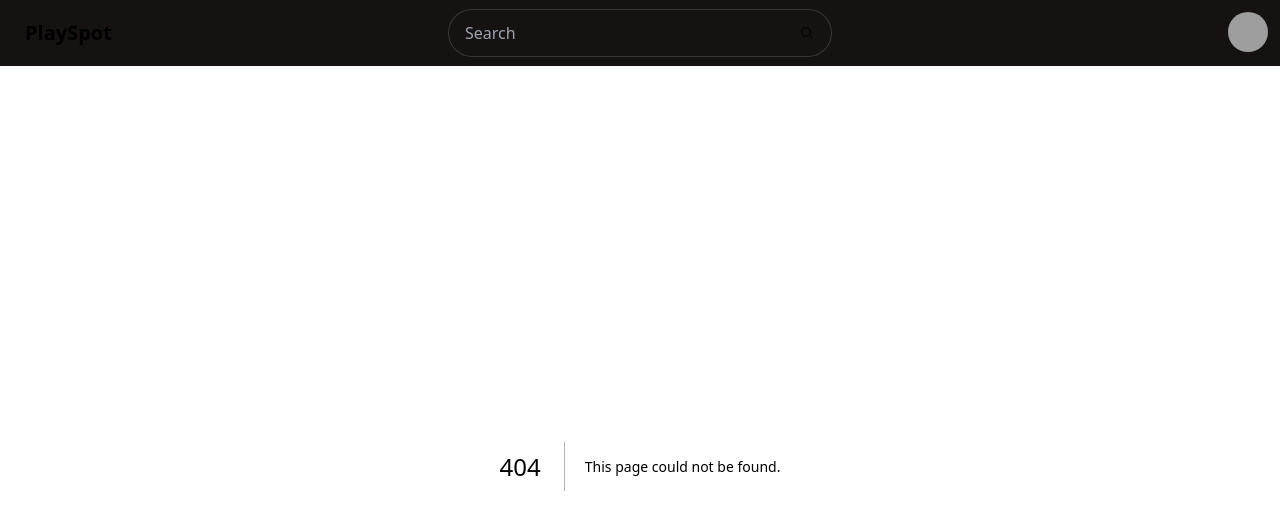
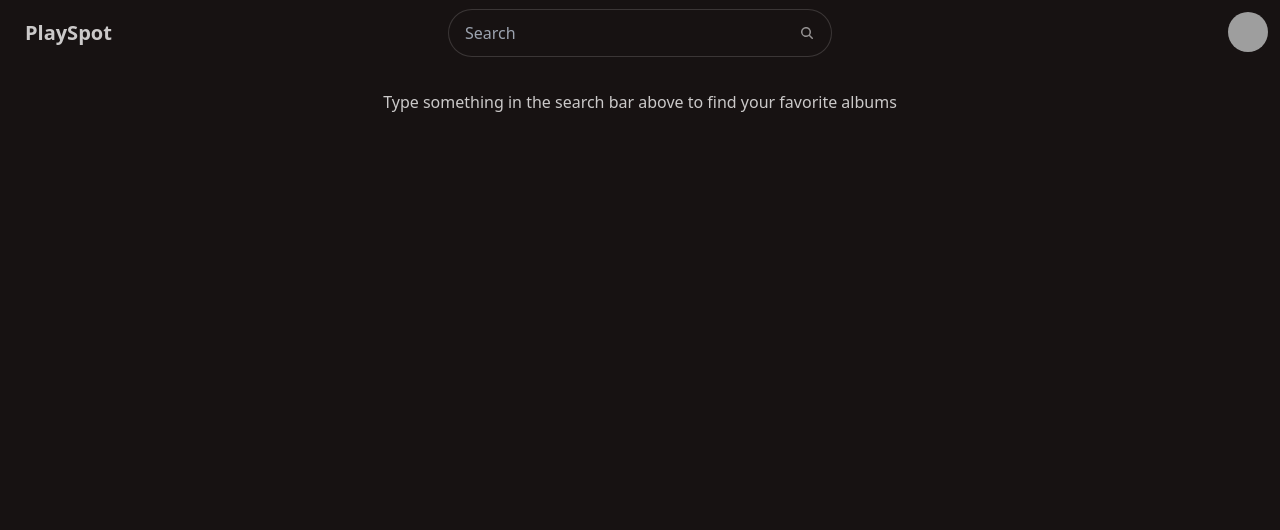
Before and after one commit to rthurmed/playspot, a Next.js app: page /search in a window 1280 px wide. Before the commit this address had no page. Shown: the top 530 px of the page. Built offline with nearby package versions, Linux system fonts and the light colour scheme; grey boxes are pictures that could not be loaded.

Commit message:
Implemented search page

```diff
--- a/src/app/layout.tsx
+++ b/src/app/layout.tsx
@@ -17,6 +17,7 @@
       <body className="antialiased">
         <Navbar />
         {children}
+        {/* TODO: player interface (with PlayerContext) */}
       </body>
     </html>
   );
--- /dev/null
+++ b/src/app/search/page.tsx
@@ -0,0 +1,48 @@
+import { albums } from "@/database";
+
+export default async function SearchPage({
+    searchParams
+}: {
+    searchParams: Promise<{ [key: string]: string | string[] | undefined }>
+}) {
+    const queryString = (await searchParams)["q"]?.toString() || undefined;
+
+    const filteredAlbums = queryString === undefined ? [] : albums
+        .filter((a) => (
+            a.title.toUpperCase().includes(queryString.toUpperCase()) ||
+            a.artist.name.toUpperCase().includes(queryString.toUpperCase())
+        ));
+
+    return (
+        <div className="max-w-5xl py-6 px-6 m-auto">
+            {queryString === undefined ? (
+                <div className="text-center">
+                    <p>Type something in the search bar above to find your favorite albums</p>
+                </div>
+            ) : (
+                <>
+                    <div className="flex flex-row justify-between">
+                        <h2>Results for "{queryString}"</h2>
+                        <span>{filteredAlbums.length} albums</span>
+                    </div>
+                    <div className="flex flex-col">
+                        {filteredAlbums.map((album) => (
+                            <div
+                                key={album.id}
+                                className="card card-side bg-base-100 hover:bg-base-300"
+                            >
+                                <figure className="pl-6">
+                                    <img src="https://placecats.com/300/300" alt="Album" className="rounded-2xl h-16 aspect-square" />
+                                </figure>
+                                <div className="card-body">
+                                    <p>{album.title}</p>
+                                    <p>{album.artist.name}</p>
+                                </div>
+                            </div>
+                        ))}
+                    </div>
+                </>
+            )}
+        </div>
+    )
+}
--- a/src/components/Navbar.tsx
+++ b/src/components/Navbar.tsx
@@ -1,5 +1,6 @@
 import Link from "next/link";
 import "./Navbar.css";
+import { NavbarSearch } from "./NavbarSearch";
 
 export function Navbar() {
     return (
@@ -11,21 +12,7 @@
             </div>
             <div className="flex-grow">
                 <div id="search-field" className="flex-none justify-center gap-2 w-full">
-                    <div className="form-control lg:w-96 w-full">
-                        <label className="input input-bordered flex items-center gap-2">
-                            <input type="text" className="grow" placeholder="Search" />
-                            <svg
-                                xmlns="http://www.w3.org/2000/svg"
-                                viewBox="0 0 16 16"
-                                fill="currentColor"
-                                className="h-4 w-4 opacity-70">
-                                <path
-                                    fillRule="evenodd"
-                                    d="M9.965 11.026a5 5 0 1 1 1.06-1.06l2.755 2.754a.75.75 0 1 1-1.06 1.06l-2.755-2.754ZM10.5 7a3.5 3.5 0 1 1-7 0 3.5 3.5 0 0 1 7 0Z"
-                                    clipRule="evenodd" />
-                            </svg>
-                        </label>
-                    </div>
+                    <NavbarSearch />
                 </div>
             </div>
             <div className="dropdown dropdown-end">
--- /dev/null
+++ b/src/components/NavbarSearch.tsx
@@ -0,0 +1,50 @@
+"use client";
+
+import { useRouter, useSearchParams } from "next/navigation";
+import { FormEvent, useState } from "react";
+
+export function NavbarSearch() {
+    const router = useRouter();
+    const searchParams = useSearchParams();
+
+    const [query, setQuery] = useState(searchParams.get("q") || "");
+
+    function handleSubmit(e: FormEvent) {
+        e.preventDefault();
+        router.push("/search?q=" + query);
+    }
+
+    function handleFocus() {
+        router.push("/search?q=" + query);
+    }
+
+    return (
+        <form
+            className="lg:w-96 w-full"
+            onSubmit={handleSubmit}
+        >
+            <div className="form-control">
+                <label className="input input-bordered flex items-center gap-2">
+                    <input
+                        type="text"
+                        className="grow"
+                        placeholder="Search"
+                        value={query}
+                        onChange={(e) => setQuery(e.target.value || '')}
+                        onFocus={handleFocus}
+                    />
+                    <svg
+                        xmlns="http://www.w3.org/2000/svg"
+                        viewBox="0 0 16 16"
+                        fill="currentColor"
+                        className="h-4 w-4 opacity-70">
+                        <path
+                            fillRule="evenodd"
+                            d="M9.965 11.026a5 5 0 1 1 1.06-1.06l2.755 2.754a.75.75 0 1 1-1.06 1.06l-2.755-2.754ZM10.5 7a3.5 3.5 0 1 1-7 0 3.5 3.5 0 0 1 7 0Z"
+                            clipRule="evenodd" />
+                    </svg>
+                </label>
+            </div>
+        </form>
+    )
+}
```
